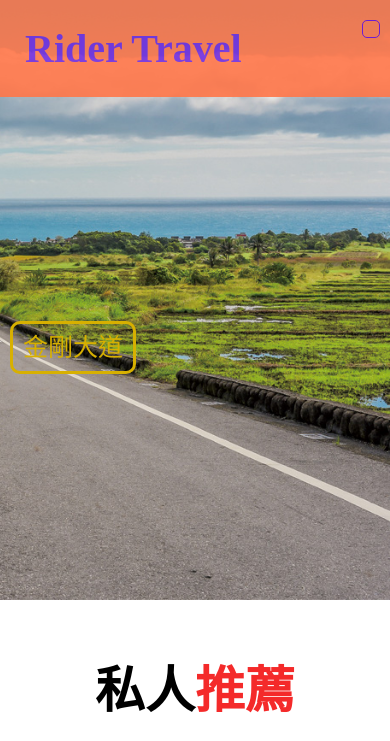
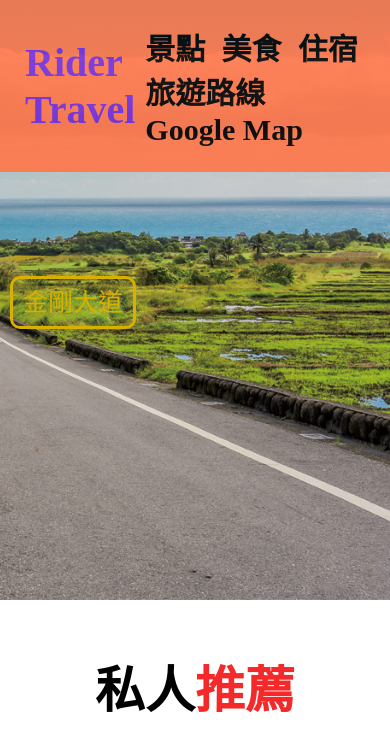
Before and after one commit to Rupromax/rider, a plain HTML site: page index.html in a window 390 px wide. Shown: the top 741 px of the page. Drawn offline with Linux system fonts and the light colour scheme.

Commit message:
更新手機板

```diff
--- a/food.css
+++ b/food.css
@@ -1,37 +1,41 @@
 /* 版面 */
-*{
-    margin:0;
+* {
+    margin: 0;
     padding: 0;
-    box-sizing:border-box;
+    box-sizing: border-box;
     text-decoration: none;
     transition: 0.4s all linear;
-    font-size:25px;
+    font-size: 25px;
 }
-body{
-    background-color:pink;
+
+body {
+    background-color: pink;
 }
+
 /* <!-- 標題 --> */
-h1{
+h1 {
     color: rgb(115, 45, 220);
     font-size: 40px;
 }
 
-.heading{
+.heading {
     text-align: center;
     font-size: 50px;
     color: rgb(0, 0, 0);
-    padding:40px;
+    padding: 40px;
 }
 
-.heading span{
+.heading span {
     font-size: 50px;
     color: rgb(244, 42, 42);
 }
 
-header{
+header {
     font-size: 20px;
     position: fixed;
-    top:0; left:0; right:0;
+    top: 0;
+    left: 0;
+    right: 0;
     z-index: 100;
     display: flex;
     justify-content: space-between;
@@ -42,41 +46,41 @@ header{
     opacity: 0.9;
 }
 
-header .navbar a{
+header .navbar a {
     font-size: 30px;
     font-weight: bolder;
     color: black;
     padding-left: 10px;
 }
 
-header .navbar a:hover{
+header .navbar a:hover {
     font-size: 30px;
     font-weight: 900;
-    color:crimson;
+    color: crimson;
     margin-left: 10px;
     transition: 1s;
     background-color: rgb(0, 0, 0);
-    padding:19px 14px 19px 14px;
+    padding: 19px 14px 19px 14px;
 }
 
 /* Font Awesome 案紐*/
-#menu-bar{
+#menu-bar {
     font-size: 25px;
     cursor: pointer;
     color: rgb(0, 0, 0);
-    border:1px solid rgb(115, 13, 210);
+    border: 1px solid rgb(115, 13, 210);
     border-radius: 5px;
-    padding:8px;
-     display:none;
+    padding: 8px;
+    display: none;
 }
 
 /* <!-- 首頁圖 --> */
 
-section{
-    padding:10px;
+section {
+    padding: 10px;
 }
 
-.home{
+.home {
     display: flex;
     flex-wrap: wrap;
     gap: 10px;
@@ -87,16 +91,16 @@ section{
     background-position: right;
 }
 
-.btn{
+.btn {
     padding: 10px;
-    border:3px solid rgb(215, 176, 0);
+    border: 3px solid rgb(215, 176, 0);
     color: rgb(215, 176, 0);
     font-size: 25px;
     border-radius: 10px;
     z-index: 0;
 }
 
-.btn:hover{
+.btn:hover {
     background-color: black;
     color: brown;
     box-shadow: inset 200px 0 0 0 black;
@@ -105,17 +109,17 @@ section{
 
 /* 美食 */
 
-.menu .box-container{
+.menu .box-container {
     display: flex;
     flex-wrap: wrap;
-    gap:10px;
+    gap: 10px;
 }
 
-.menu .box-container .box{
-    flex:1 1 10px;
-    padding:10px;
-    box-shadow: 5px 5px 5px rgb(118,118, 118);
-    border:1px solid rgb(118,118,118);
+.menu .box-container .box {
+    flex: 1 1 10px;
+    padding: 10px;
+    box-shadow: 5px 5px 5px rgb(118, 118, 118);
+    border: 1px solid rgb(118, 118, 118);
     background: url(img/木頭.jpg) no-repeat;
     background-size: cover;
     border-radius: 20px;
@@ -123,7 +127,7 @@ section{
     height: 500px;
 }
 
-.menu .box-container .box img{
+.menu .box-container .box img {
     height: 300px;
     object-fit: cover;
     width: 100%;
@@ -131,7 +135,7 @@ section{
     z-index: 1;
 }
 
-.menu .box-container .box .price{
+.menu .box-container .box .price {
     font-weight: bolder;
     font-size: 40px;
     color: antiquewhite;
@@ -141,16 +145,17 @@ section{
     position: absolute;
 }
 
-.menu .box-container .box h3{
+.menu .box-container .box h3 {
     color: antiquewhite;
     font-size: 40px;
     padding: 10px 40px 10px 40px;
     text-align: center;
-    background: rgb(9,9,55);
-    background: rgb(9,9,55);
-    background: linear-gradient(90deg,rgba(9,9,55,0) 19%, rgba(9,9,55,0.8211485277704832) 50%, rgba(3,2,3,0) 72%);
+    background: rgb(9, 9, 55);
+    background: rgb(9, 9, 55);
+    background: linear-gradient(90deg, rgba(9, 9, 55, 0) 19%, rgba(9, 9, 55, 0.8211485277704832) 50%, rgba(3, 2, 3, 0) 72%);
     margin-top: 10px;
 }
+
 .menu .box-container .stars {
     color: rgb(255, 63, 4);
     font-size: 20px;
@@ -159,74 +164,44 @@ section{
     justify-content: center;
     align-items: center;
 }
+
 /* <!-- FOOT --> */
-.footer{
-    background-color:burlywood;
+.footer {
+    background-color: burlywood;
     text-align: center;
 }
-.footer .socials{
+
+.footer .socials {
     display: flex;
     flex-wrap: wrap;
     gap: 10px;
     justify-content: center;
     align-items: center;
 }
-.footer .credit{
+
+.footer .credit {
     padding: 10px;
-    color: rgb(67,67,67);
+    color: rgb(67, 67, 67);
     font-weight: bolder;
     font-size: 30px;
 }
-.footer .credit span{
+
+.footer .credit span {
     color: rgb(0, 169, 169);
 }
-
 /* 手機 */
 /* 第一區h */
-@media(max-width:600px){
-    #menu-bar{
-        display: initial;
-        position: absolute;
-        right:10px;
-        top:20px;
-    }
-     header .navbar{
-        position: absolute;
-        top:80px; left:0; right:0;
-        background-color: rgb(25, 100, 115);
-        border-top: 3px solid gray;
-        /* 隱藏下拉選單 */
-         clip-path:polygon(0 0,100% 0,100% 0,0 0);
-    }
-
-     header .navbar a{
-        /* 疊起來 */
-          display: block;
-         font-size: 22px;
-         font-weight: normal;
-         color: rgb(0, 0, 0);
-         margin: 10px; padding:6px;
-         border-left: 3px solid gray;
-         background-color: rgb(255, 255, 255);
-    }
-    /* 顯示出來 */
-     header .navbar.active{
-        clip-path: polygon(0 0,100% 0,100% 100%,0 100%);
-        padding:10px;
-    }
-    /* 第二區 */
-    .home .content{
-        text-align: center;
-        margin-top: 70px;
-        padding-top: 20px;
-    }
-    .btn{
-        width: 100%;
-        z-index: 4;
-    }
-
-    /* 美食 */
-    .menu .box-container .box{
-        flex: 1 1 auto;
-    }
-    }
+header {
+    position: fixed;
+    top: 0;
+    left: 0;
+    right: 0;
+    z-index: 100;
+    display: flex;
+    justify-content: space-between;
+    align-items: center;
+    padding: 25px;
+    background-color: rgb(255, 118, 73);
+    /* box-shadow: 10px 1rem 1rem black; */
+    opacity: 0.9;
+}
--- a/home.css
+++ b/home.css
@@ -286,64 +286,22 @@ section{
     font-weight: bolder;
     font-size: 30px;
 }
-.footer .credit span{
+.footer .credit span {
     color: rgb(0, 169, 169);
 }
 /* 手機 */
 /* 第一區h */
-@media(max-width:600px){
-    #menu-bar{
-        display: initial;
-        position: absolute;
-        right:10px;
-        top:20px;
-    }
-     header .navbar{
-        position: absolute;
-        top:80px; left:0; right:0;
-        background-color: rgb(25, 100, 115);
-        border-top: 3px solid gray;
-        /* 隱藏下拉選單 */
-         clip-path:polygon(0 0,100% 0,100% 0,0 0);
-    }
-
-     header .navbar a{
-        /* 疊起來 */
-          display: block;
-         font-size: 22px;
-         font-weight: normal;
-         color: rgb(0, 0, 0);
-         margin: 10px; padding:6px;
-         border-left: 3px solid gray;
-         background-color: rgb(255, 255, 255);
-    }
-    /* 顯示出來 */
-     header .navbar.active{
-        clip-path: polygon(0 0,100% 0,100% 100%,0 100%);
-        padding:10px;
-    }
-    /* 首頁圖 */
-    .home .content{
-        text-align: center;
-        margin-top: 70px;
-        padding-top: 20px;
-    }
-    .btn{
-        width: 100%;
-        z-index: 4;
-    }
-    /* 景點 */
-    .category .box-container .box{
-        flex: 1 1 auto;
-    }
-    /* 美食 */
-    .menu .box-container .box{
-        flex: 1 1 auto;
-    }
-    /* 住宿 */
-    .gallery .box-container .box{
-        flex: 1 1 auto;
-    }
-
-
+header {
+    position: fixed;
+    top: 0;
+    left: 0;
+    right: 0;
+    z-index: 100;
+    display: flex;
+    justify-content: space-between;
+    align-items: center;
+    padding: 25px;
+    background-color: rgb(255, 118, 73);
+    /* box-shadow: 10px 1rem 1rem black; */
+    opacity: 0.9;
 }
--- a/route.css
+++ b/route.css
@@ -193,56 +193,6 @@ section{
     color: rgb(0, 169, 169);
 }
 
-/* 手機 */
-/* 第一區h */
-@media(max-width:600px){
-    #menu-bar{
-        display: initial;
-        position: absolute;
-        right:10px;
-        top:20px;
-    }
-     header .navbar{
-        position: absolute;
-        top:80px; left:0; right:0;
-        background-color: rgb(25, 100, 115);
-        border-top: 3px solid gray;
-        /* 隱藏下拉選單 */
-         clip-path:polygon(0 0,100% 0,100% 0,0 0);
-    }
-
-     header .navbar a{
-        /* 疊起來 */
-        display: block;
-         font-size: 22px;
-         font-weight: normal;
-         color: rgb(0, 0, 0);
-         margin: 10px; padding:6px;
-         border-left: 3px solid gray;
-         background-color: rgb(255, 255, 255);
-    }
-    /* 顯示出來 */
-     header .navbar.active{
-        clip-path: polygon(0 0,100% 0,100% 100%,0 100%);
-        padding:10px;
-    }
-    /* 第二區 */
-    .home .content{
-        text-align: center;
-        margin-top: 70px;
-        padding-top: 20px;
-    }
-    .btn{
-        width: 100%;
-        z-index: 4;
-    }
-    .road img{
-        margin-left: 0px;
-        height: 400px;
-    }
-
-
-}
 /* 添加以下樣式 */
 .gallery {
     display: flex;
@@ -285,3 +235,19 @@ a {
 a:hover {
     color: #3498db;
 }
+/* 手機 */
+/* 第一區h */
+header {
+    position: fixed;
+    top: 0;
+    left: 0;
+    right: 0;
+    z-index: 100;
+    display: flex;
+    justify-content: space-between;
+    align-items: center;
+    padding: 25px;
+    background-color: rgb(255, 118, 73);
+    /* box-shadow: 10px 1rem 1rem black; */
+    opacity: 0.9;
+}
--- a/stay.css
+++ b/stay.css
@@ -176,54 +176,22 @@ section{
     font-weight: bolder;
     font-size: 30px;
 }
-.footer .credit span{
+.footer .credit span {
     color: rgb(0, 169, 169);
 }
 /* 手機 */
 /* 第一區h */
-@media(max-width:600px){
-    #menu-bar{
-        display: initial;
-        position: absolute;
-        right:10px;
-        top:20px;
-    }
-     header .navbar{
-        position: absolute;
-        top:80px; left:0; right:0;
-        background-color: rgb(25, 100, 115);
-        border-top: 3px solid gray;
-        /* 隱藏下拉選單 */
-         clip-path:polygon(0 0,100% 0,100% 0,0 0);
-    }
-
-     header .navbar a{
-        /* 疊起來 */
-          display: block;
-         font-size: 22px;
-         font-weight: normal;
-         color: rgb(0, 0, 0);
-         margin: 10px; padding:6px;
-         border-left: 3px solid gray;
-         background-color: rgb(255, 255, 255);
-    }
-    /* 顯示出來 */
-     header .navbar.active{
-        clip-path: polygon(0 0,100% 0,100% 100%,0 100%);
-        padding:10px;
-    }
-    /* 第二區 */
-    .home .content{
-        text-align: center;
-        margin-top: 70px;
-        padding-top: 20px;
-    }
-    .btn{
-        width: 100%;
-        z-index: 4;
-    }
-    /* 第五 */
-    .gallery .box-container .box{
-        flex: 1 1 auto;
-    }
-    }
+header {
+    position: fixed;
+    top: 0;
+    left: 0;
+    right: 0;
+    z-index: 100;
+    display: flex;
+    justify-content: space-between;
+    align-items: center;
+    padding: 25px;
+    background-color: rgb(255, 118, 73);
+    /* box-shadow: 10px 1rem 1rem black; */
+    opacity: 0.9;
+}
--- a/view.css
+++ b/view.css
@@ -178,55 +178,23 @@ section{
     font-weight: bolder;
     font-size: 30px;
 }
-.footer .credit span{
+.footer .credit span {
     color: rgb(0, 169, 169);
 }
 
 /* 手機 */
 /* 第一區h */
-@media(max-width:600px){
-    #menu-bar{
-        display: initial;
-        position: absolute;
-        right:10px;
-        top:20px;
-    }
-     header .navbar{
-        position: absolute;
-        top:80px; left:0; right:0;
-        background-color: rgb(25, 100, 115);
-        border-top: 3px solid gray;
-        /* 隱藏下拉選單 */
-         clip-path:polygon(0 0,100% 0,100% 0,0 0);
-    }
-
-     header .navbar a{
-        /* 疊起來 */
-          display: block;
-         font-size: 22px;
-         font-weight: normal;
-         color: rgb(0, 0, 0);
-         margin: 10px; padding:6px;
-         border-left: 3px solid gray;
-         background-color: rgb(255, 255, 255);
-    }
-    /* 顯示出來 */
-     header .navbar.active{
-        clip-path: polygon(0 0,100% 0,100% 100%,0 100%);
-        padding:10px;
-    }
-    /* 首頁圖 */
-    .home .content{
-        text-align: center;
-        margin-top: 70px;
-        padding-top: 20px;
-    }
-    .btn{
-        width: 100%;
-        z-index: 4;
-    }
-    /* 景點*/
-    .category .box-container .box{
-        flex: 1 1 auto;
-    }
-    }
+header {
+    position: fixed;
+    top: 0;
+    left: 0;
+    right: 0;
+    z-index: 100;
+    display: flex;
+    justify-content: space-between;
+    align-items: center;
+    padding: 25px;
+    background-color: rgb(255, 118, 73);
+    /* box-shadow: 10px 1rem 1rem black; */
+    opacity: 0.9;
+}
--- a/wood.css
+++ b/wood.css
@@ -1,4 +1,4 @@
-/* 重置全局樣式 */
+/* 重置全局样式 */
 * {
     margin: 0;
     padding: 0;
@@ -9,7 +9,7 @@ body {
     font-family: Arial, sans-serif;
 }
 
-/* 導覽欄樣式 */
+/* 导航栏样式 */
 header {
     background-color: rgb(255, 118, 73);
     color: black;
@@ -111,7 +111,7 @@ header h1 {
 }
 
 .box img {
-    width: 75%; /* 將圖片寬度設為原來的 75% */
+    width: 75%; /* 将图片宽度设置为原始的 75% */
     height: 75%;
     border-bottom: 1px solid #ddd;
 }
@@ -140,56 +140,19 @@ header h1 {
 .footer .credit span {
     color: rgb(0, 169, 169);
 }
-
-/* 手機樣式 */
-@media (max-width: 600px) {
-    #menu-bar {
-        display: initial;
-        position: absolute;
-        right: 10px;
-        top: 20px;
-    }
-
-    header .navbar {
-        position: absolute;
-        top: 80px;
-        left: 0;
-        right: 0;
-        background-color: rgb(25, 100, 115);
-        border-top: 3px solid gray;
-        clip-path: polygon(0 0, 100% 0, 100% 0, 0 0);
-    }
-
-    header .navbar a {
-        display: block;
-        font-size: 22px;
-        font-weight: normal;
-        color: rgb(0, 0, 0);
-        margin: 10px;
-        padding: 6px;
-        border-left: 3px solid gray;
-        background-color: rgb(255, 255, 255);
-    }
-
-    header .navbar.active {
-        clip-path: polygon(0 0, 100% 0, 100% 100%, 0 100%);
-        padding: 10px;
-    }
-
-    .home .content {
-        text-align: center;
-        margin-top: 70px;
-        padding-top: 20px;
-    }
-
-    .btn {
-        width: 100%;
-        z-index: 4;
-    }
-
-    .box img {
-        width: 75%; /* 將圖片寬度設為原來的 75% */
-        height: 75%;
-        border-bottom: 1px solid #ddd;
-    }
+/* 手機 */
+/* 第一區h */
+header {
+    position: fixed;
+    top: 0;
+    left: 0;
+    right: 0;
+    z-index: 100;
+    display: flex;
+    justify-content: space-between;
+    align-items: center;
+    padding: 25px;
+    background-color: rgb(255, 118, 73);
+    /* box-shadow: 10px 1rem 1rem black; */
+    opacity: 0.9;
 }
```
Also changed, not shown: 2 other files.
